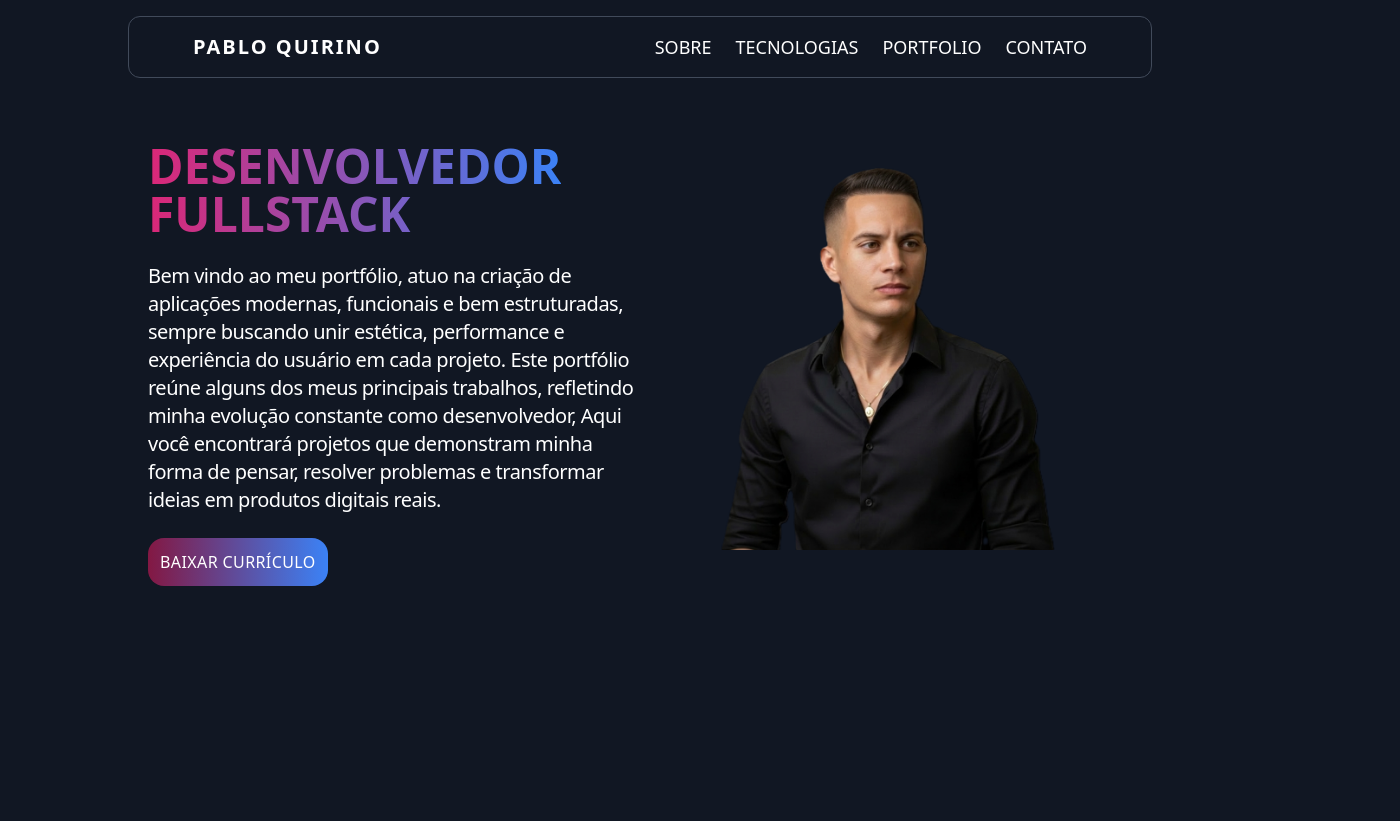
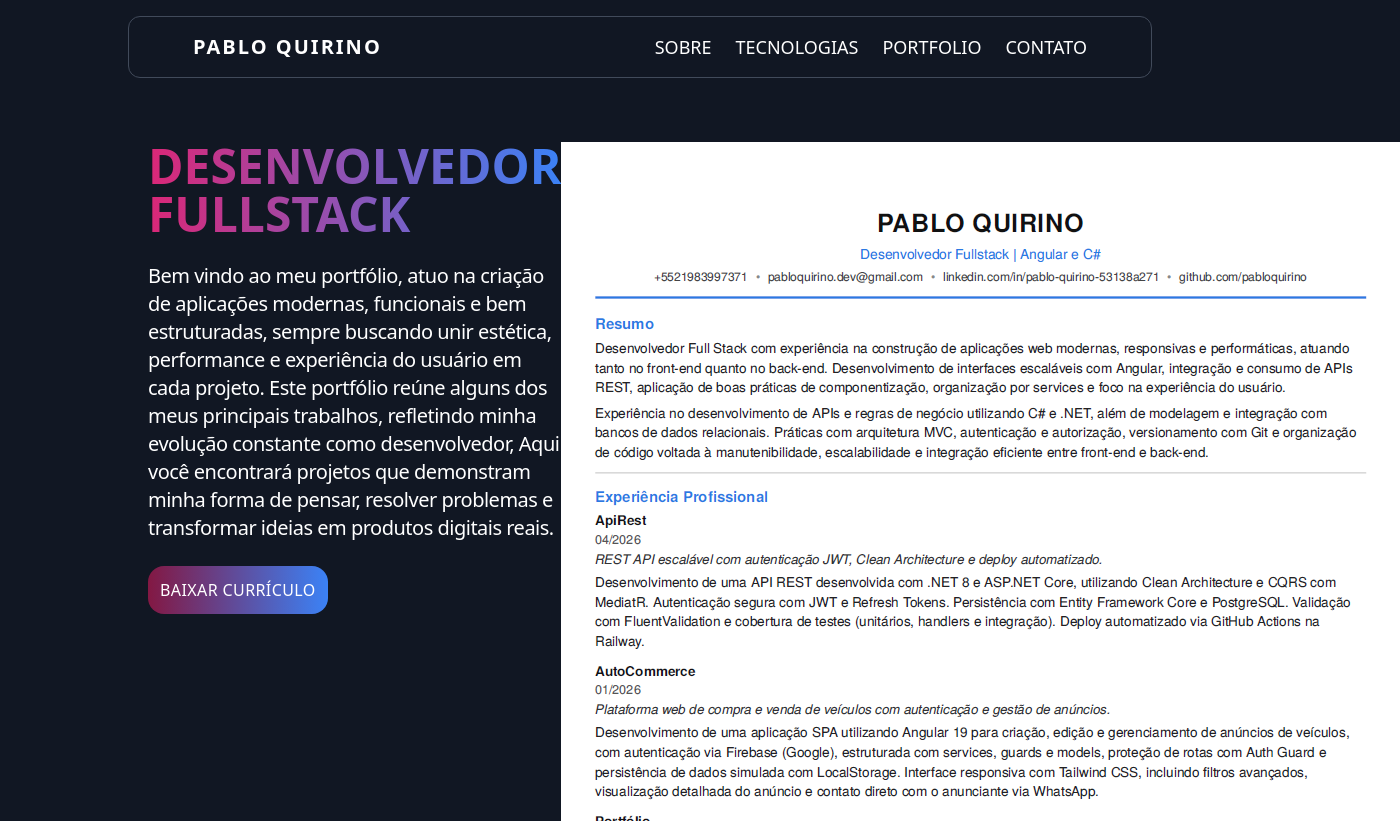
Before and after one commit to pabloquirino/portfolio, an Angular app: page /sobre in a window 1280 px wide. Shown: the whole page, 1400 px wide, since content can reach past the window. Before the commit the page ends 800 px from the top, so only its background shows below. Built offline with nearby package versions, Linux system fonts and the light colour scheme.

Commit message:
Refactor code structure for improved readability and maintainability

```diff
--- a/src/app/pages/sobre/sobre.component.html
+++ b/src/app/pages/sobre/sobre.component.html
@@ -19,4 +19,6 @@
     <figure class="xl:w-1/2 2xl:mt-20">
         <img src="/assets/me/me.png" alt="me">
     </figure>
+
+    <img src="/assets/cv/cv_pablo_quirino.png" alt="cv">
 </section>
```
Also changed, not shown: public/assets/cv/cv_pablo_quirino.png (added).
